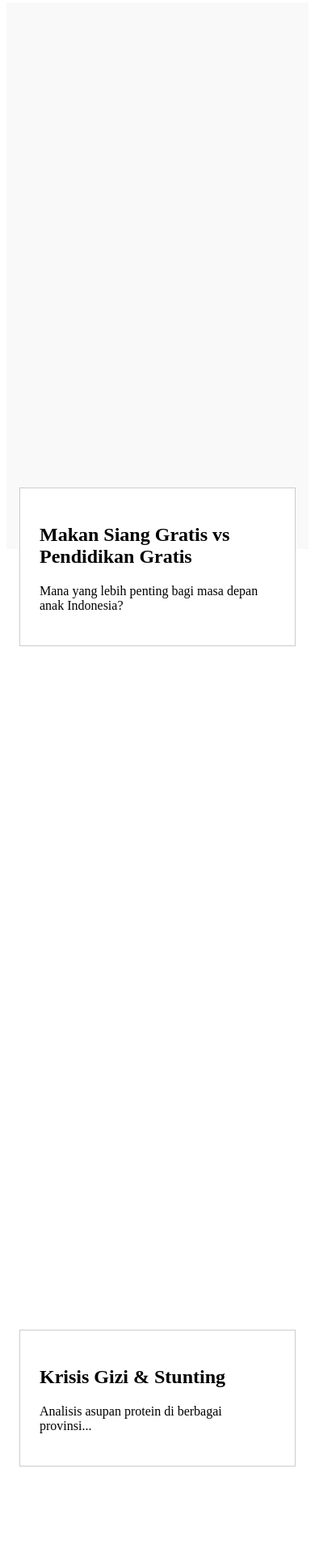
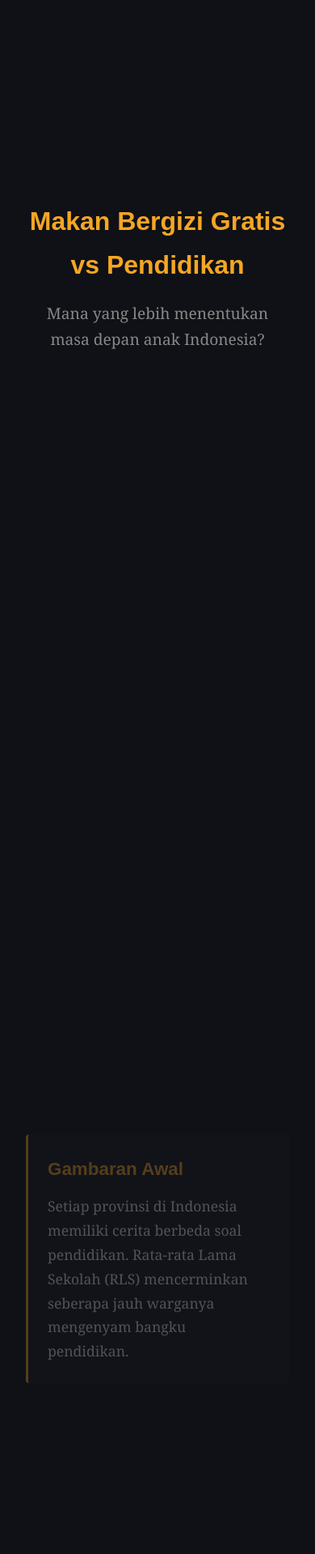
Before and after one commit to muhlis000/mbg-vs-pendidikan-scrollytelling, a plain HTML site: page index.html in a window 390 px wide. Shown: the part 81-2000 px from the top of the page at 81% size. Drawn offline with nearby package versions, Linux system fonts and the light colour scheme; files that its build step writes are made by us from their sources; a script that the page names is missing.

Commit message:
feat(ui): add scrollytelling HTML structure and base CSS

```diff
--- a/css/style.css
+++ b/css/style.css
@@ -1,40 +1,152 @@
-#scrolly {
-    position: relative;
-    display: flex;
-    flex-direction: column;
+/* ===========================
+   GLOBAL & TYPOGRAPHY
+=========================== */
+*, *::before, *::after {
+  box-sizing: border-box;
+  margin: 0;
+  padding: 0;
 }
 
-#chart-container {
-    position: -webkit-sticky;
-    position: sticky;
-    width: 100%;
-    margin: 0;
-    top: 10vh; /* Jarak dari atas layar */
-    height: 80vh; /* Tinggi area grafik */
-    background-color: #f9f9f9;
-    z-index: 0;
+:root {
+  --color-bg: #0f1117;
+  --color-text: #e8e8e8;
+  --color-accent: #f5a623;
+  --color-muted: #888;
+  --font-body: 'Georgia', serif;
+  --font-head: 'Arial', sans-serif;
+  --max-width: 900px;
 }
 
-#chart {
-    width: 100%;
-    height: 100%;
+body {
+  background-color: var(--color-bg);
+  color: var(--color-text);
+  font-family: var(--font-body);
+  font-size: 1.1rem;
+  line-height: 1.7;
 }
 
-article {
-    position: relative;
-    padding: 0 1rem;
-    max-width: 40rem;
-    margin: 0 auto;
-    z-index: 1;
+/* ===========================
+   HERO
+=========================== */
+#hero {
+  min-height: 100vh;
+  display: flex;
+  flex-direction: column;
+  justify-content: center;
+  align-items: center;
+  text-align: center;
+  padding: 2rem;
 }
 
-.step {
-    margin: 0 auto 100vh auto; /* Memberi ruang antar slide */
-    background-color: rgba(255, 255, 255, 0.9);
-    padding: 1.5rem;
-    border: 1px solid #ccc;
+#hero h1 {
+  font-family: var(--font-head);
+  font-size: clamp(2rem, 5vw, 3.5rem);
+  color: var(--color-accent);
+  max-width: var(--max-width);
+  margin-bottom: 1rem;
 }
 
-.step:last-child {
-    margin-bottom: 50vh;
+.subtitle {
+  font-size: 1.2rem;
+  color: var(--color-muted);
+  max-width: 600px;
 }
+
+/* ===========================
+   SCROLLYTELLING LAYOUT
+=========================== */
+#scrolly {
+  position: relative;
+  display: flex;
+  gap: 2rem;
+  padding: 0 2rem;
+  max-width: 1200px;
+  margin: 0 auto;
+}
+
+/* Chart menempel saat scroll */
+.sticky-chart {
+  position: sticky;
+  top: 10vh;
+  width: 55%;
+  height: 80vh;
+  align-self: flex-start;
+}
+
+/* Kolom teks narasi */
+.steps-container {
+  width: 45%;
+}
+
+/* ===========================
+   STEP / NARASI
+=========================== */
+.step {
+  min-height: 80vh;
+  display: flex;
+  align-items: center;
+  padding: 2rem 0;
+  opacity: 0.3;                  /* Redup saat tidak aktif */
+  transition: opacity 0.4s ease;
+}
+
+/* Kelas .is-active ditambahkan oleh main.js milik Orang 3 */
+.step.is-active {
+  opacity: 1;
+}
+
+.step-content {
+  background: rgba(255, 255, 255, 0.04);
+  border-left: 3px solid var(--color-accent);
+  padding: 1.5rem 1.5rem;
+  border-radius: 4px;
+}
+
+.step-content h2 {
+  font-family: var(--font-head);
+  font-size: 1.4rem;
+  color: var(--color-accent);
+  margin-bottom: 0.75rem;
+}
+
+.step-content p {
+  color: var(--color-text);
+}
+
+/* ===========================
+   CONCLUSION
+=========================== */
+#conclusion {
+  max-width: var(--max-width);
+  margin: 8rem auto;
+  padding: 0 2rem;
+  text-align: center;
+}
+
+#conclusion h2 {
+  font-family: var(--font-head);
+  font-size: 2rem;
+  color: var(--color-accent);
+  margin-bottom: 1.5rem;
+}
+
+/* ===========================
+   RESPONSIVE
+=========================== */
+@media (max-width: 768px) {
+  #scrolly {
+    flex-direction: column;
+  }
+
+  .sticky-chart {
+    position: sticky;
+    top: 0;
+    width: 100%;
+    height: 50vh;
+    z-index: 10;
+  }
+
+  .steps-container {
+    width: 100%;
+  }
+}
--- a/index.html
+++ b/index.html
@@ -1,36 +1,106 @@
 <!DOCTYPE html>
 <html lang="id">
 <head>
-    <meta charset="UTF-8">
-    <meta name="viewport" content="width=device-width, initial-scale=1.0">
-    <title>MBG vs Pendidikan Gratis - Scrollytelling</title>
-    <link rel="stylesheet" href="css/style.css">
-    <script src="https://d3js.org/d3.v7.min.js"></script>
-    <script src="https://unpkg.com/scrollama"></script>
+  <meta charset="UTF-8" />
+  <meta name="viewport" content="width=device-width, initial-scale=1.0"/>
+  <title>MBG vs Pendidikan: Mana yang Lebih Penting?</title>
+  <link rel="stylesheet" href="style.css" />
 </head>
 <body>
-    <main id="scrolly">
-        <section id="chart-container">
-            <div id="chart"></div>
-        </section>
 
-        <article>
-            <div class="step" data-step="0">
-                <h1>Makan Siang Gratis vs Pendidikan Gratis</h1>
-                <p>Mana yang lebih penting bagi masa depan anak Indonesia?</p>
-            </div>
-            <div class="step" data-step="1">
-                <h2>Krisis Gizi & Stunting</h2>
-                <p>Analisis asupan protein di berbagai provinsi...</p>
-            </div>
-            <div class="step" data-step="2">
-                <h2>Akses Pendidikan & Biaya</h2>
-                <p>Perbandingan Rata-rata Lama Sekolah dengan biaya SMA...</p>
-            </div>
-        </article>
-    </main>
+  <!-- HERO SECTION -->
+  <header id="hero">
+    <h1>Makan Bergizi Gratis vs Pendidikan</h1>
+    <p class="subtitle">Mana yang lebih menentukan masa depan anak Indonesia?</p>
+  </header>
 
-    <script src="js/chart.js"></script>
-    <script src="js/main.js"></script>
+  <!-- SCROLLYTELLING WRAPPER -->
+  <!-- id dan class di bawah ini HARUS sesuai kesepakatan dengan Orang 3 -->
+  <section id="scrolly">
+
+    <!-- Sticky chart container (diisi oleh Orang 2) -->
+    <div id="chart-container" class="sticky-chart">
+      <!-- Chart akan di-render di sini oleh chart.js -->
+    </div>
+
+    <!-- Steps narasi (dikendalikan oleh main.js milik Orang 3) -->
+    <div class="steps-container">
+
+      <div class="step" data-step="0">
+        <div class="step-content">
+          <h2>Gambaran Awal</h2>
+          <p>
+            Setiap provinsi di Indonesia memiliki cerita berbeda soal
+            pendidikan. Rata-rata Lama Sekolah (RLS) mencerminkan seberapa
+            jauh warganya mengenyam bangku pendidikan.
+          </p>
+        </div>
+      </div>
+
+      <div class="step" data-step="1">
+        <div class="step-content">
+          <h2>Angka Partisipasi Sekolah Usia 7–12</h2>
+          <p>
+            Hampir seluruh provinsi mencatat APS di atas 98% untuk usia
+            SD. Namun kesenjangan mulai terlihat di jenjang yang lebih
+            tinggi.
+          </p>
+        </div>
+      </div>
+
+      <div class="step" data-step="2">
+        <div class="step-content">
+          <h2>Krisis di Usia SMA</h2>
+          <p>
+            APS usia 16–18 tahun anjlok tajam di banyak provinsi —
+            terendah di Papua Tengah, hanya 44,61%. Di sinilah biaya
+            pendidikan mulai menjadi tembok.
+          </p>
+        </div>
+      </div>
+
+      <div class="step" data-step="3">
+        <div class="step-content">
+          <h2>Biaya yang Membebani</h2>
+          <p>
+            Rata-rata biaya SMA/SMK bisa mencapai Rp 17,91 juta per tahun
+            di Papua — angka yang jauh dari jangkauan keluarga biasa.
+            Program MBG hadir, tapi apakah cukup?
+          </p>
+        </div>
+      </div>
+
+      <div class="step" data-step="4">
+        <div class="step-content">
+          <h2>Pola Antar Provinsi</h2>
+          <p>
+            DI Yogyakarta unggul di hampir semua indikator pendidikan,
+            sementara Papua Pegunungan dengan RLS 4,30 tahun masih
+            tertinggal jauh. Apa yang membedakan keduanya?
+          </p>
+        </div>
+      </div>
+
+    </div><!-- end .steps-container -->
+  </section><!-- end #scrolly -->
+
+  <!-- KESIMPULAN -->
+  <section id="conclusion">
+    <h2>Kesimpulan</h2>
+    <p>
+      Data menunjukkan bahwa tingginya biaya pendidikan berkorelasi dengan
+      rendahnya partisipasi sekolah. Program MBG dapat membantu, namun
+      tanpa intervensi biaya langsung di jenjang menengah atas,
+      ketimpangan pendidikan antar wilayah akan sulit diatasi.
+    </p>
+  </section>
+
+  <!-- Script dimuat di bawah, urutan penting! -->
+  <!-- Orang 1 & 2 & 3 yang mengurus file JS ini -->
+  <script src="https://d3js.org/d3.v7.min.js"></script>
+  <script src="https://unpkg.com/scrollama"></script>
+  <script src="chart.js"></script>
+  <script src="main.js"></script>
+
 </body>
 </html>
```
